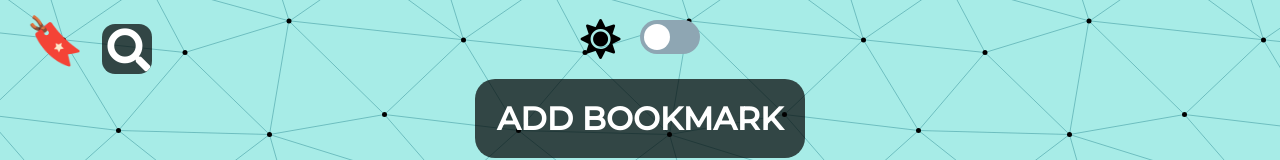
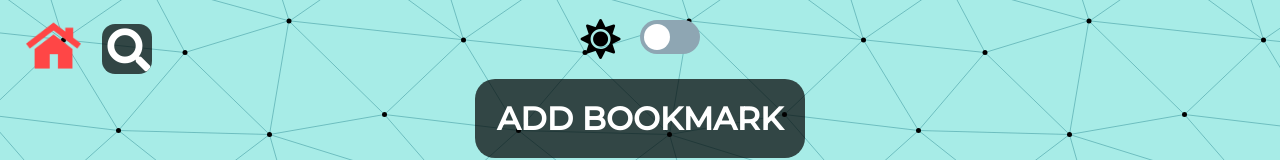
Before and after one commit to being-vishal/bookmark-manager, a plain HTML site: page index.html in a window 1280 px wide. Shown: the top 160 px of the page. Drawn offline with Linux system fonts and the light colour scheme.

Commit message:
Added home page link

```diff
--- a/index.html
+++ b/index.html
@@ -13,7 +13,7 @@
     <div>
     <br>
     <div class="theme-switch-wrapper">
-        <p class="logo">🔖</p>
+        <a href="https://bookmark-manager-2617.web.app/"><img src="home.png" title="HOME" class="logo"> </a>
         <a class="search-button" href="">
             <span><i class="fas fa-search"></i></span>
             <span class="serch-text">Press ctrl+F to search for a bookmark</span>
--- a/style.css
+++ b/style.css
@@ -44,10 +44,10 @@ h1:hover {
 }
 
 .logo{
-  font-size: 47px;
+  width: 55px;
   position: absolute;
   left:2%;
-  top: 1.5%;
+  top: 2.3%;
   margin-top: 0;
   cursor: pointer;
 }
```
Also changed, not shown: home.png (added).
